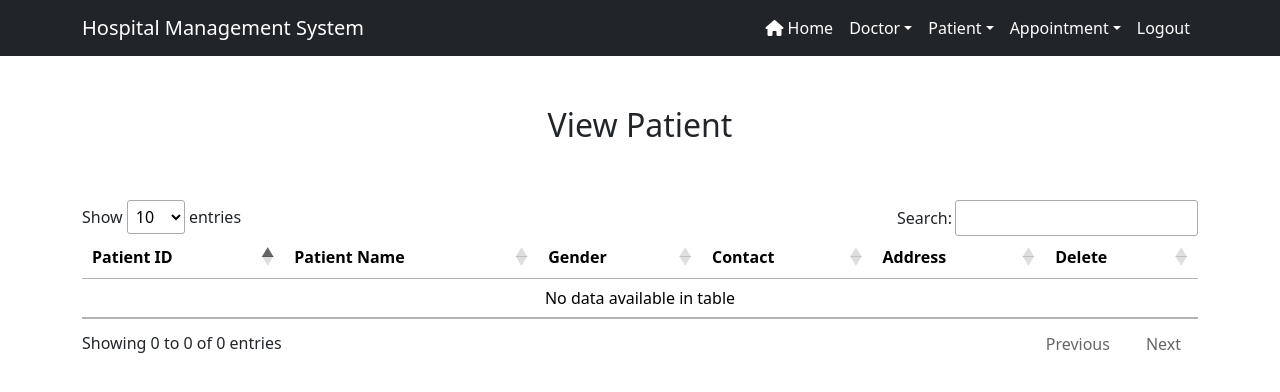
After one commit to Rishab-RajHR/Hospital-Management-System, a Django app: page /view_patient/ in a window 1280 px wide. The commit adds this page. Shown: the top 392 px of the page. Run offline with Django 5.2, Linux system fonts and the light colour scheme; a user stored in the database is signed in; data that the repository does not hold is empty; some libraries are stand-ins or nearby versions.

Commit message:
Patient Page

```diff
--- a/HospitalManagement/urls.py
+++ b/HospitalManagement/urls.py
@@ -25,6 +25,10 @@ urlpatterns = [
     path('', Index,name='home'),
     path('admin_login/', Login,name='login'),
     path('logout/', Logout_admin,name='logout'),
-    path('add_doctor/', Add_Doctor,name='view_doctor'),
+    path('view_doctor/', View_Doctor,name='view_doctor'),
+    path('add_doctor/', Add_Doctor,name='add_doctor'),
     path('delete_doctor(?P<int:pid>)', Delete_Doctor,name='delete_doctor'),
+    path('view_patient/', View_Patient,name='view_patient'),
+    path('add_patient/', Add_Patient,name='add_patient'),
+    path('delete_patient(?P<int:pid>)', Delete_Patient,name='delete_patient'),
 ]
--- a/hospital/templates/navigation.html
+++ b/hospital/templates/navigation.html
@@ -57,8 +57,8 @@
          <li class="nav-item dropdown">
           <a class="nav-link dropdown-toggle" data-toggle="dropdown" href="{% url 'logout' %}">Patient</a>
           <div class="dropdown-menu">
-              <a class="dropdown-item" href="#">Add Patient</a>
-              <a class="dropdown-item" href="#">View Patient</a>
+              <a class="dropdown-item" href="{% url 'add_patient' %}">Add Patient</a>
+              <a class="dropdown-item" href="{% url 'view_patient' %}">View Patient</a>
           </div>
          </li>
 
--- /dev/null
+++ b/hospital/templates/view_patient.html
@@ -0,0 +1,37 @@
+{% extends 'navigation.html' %}
+{% load static %}
+{% block body %}
+
+<div class="container" style="margin-top:50px">
+<h2 class="text-center">View Patient</h2>
+<br><br>
+<table class="table table-hover" id="example">
+    <thead>
+        <tr>
+           <th>Patient ID</th>
+           <th>Patient Name</th>
+           <th>Gender</th>
+           <th>Contact</th>
+           <th>Address</th>
+           <th>Delete</th>
+        </tr>
+    </thead>
+
+    <tbody>
+      {% for i in pat %}
+      <tr>
+         <td>{{i.id}}</td>
+         <td>{{i.name}}</td>
+         <td>{{i.gender}}</td>
+         <td>{{i.mobile}}</td>
+         <td>{{i.address}}</td>
+         <td><a href="{% url 'delete_patient' i.id %}" onclick="return confirm('Are u really want to delete?')" class="btn btn-danger"></a></td>
+      </tr>
+      {% endfor %}
+    </tbody>
+
+</table>
+
+</div>
+
+{% endblock %}
--- a/hospital/views.py
+++ b/hospital/views.py
@@ -68,3 +68,37 @@ def Delete_Doctor(request,pid):
     doctor = Doctor.objects.get(id=pid)
     doctor.delete()
     return redirect('view_doctor')
+
+
+
+def View_Patient(request):
+    if not request.user.is_staff:
+        return redirect('login')
+    pat = Patient.objects.all()
+    d = {'pat':pat}
+    return render(request, 'view_patient.html',d)
+
+def Add_Patient(request):
+    error=""
+    if not request.user.is_staff:
+        return redirect('login')
+    if request.method=='POST':
+        n = request.POST['name']
+        g = request.POST['gender']
+        m = request.POST['mobile']
+        a = request.POST['address']
+
+        try:
+            Doctor.objects.create(name=n,gender=g,mobile=m,address=a)
+            error = "no"
+        except:
+            error = "yes"
+    d = {'error':error}
+    return render(request,'add_patient.html',d)
+
+def Delete_Patient(request,pid):
+    if not request.user.is_staff:
+        return redirect('login')
+    patient = Patient.objects.get(id=pid)
+    patient.delete()
+    return redirect('view_patient')
```
Also changed, not shown: hospital/templates/add_patient.html (added, +39 -0 lines), db.sqlite3.
